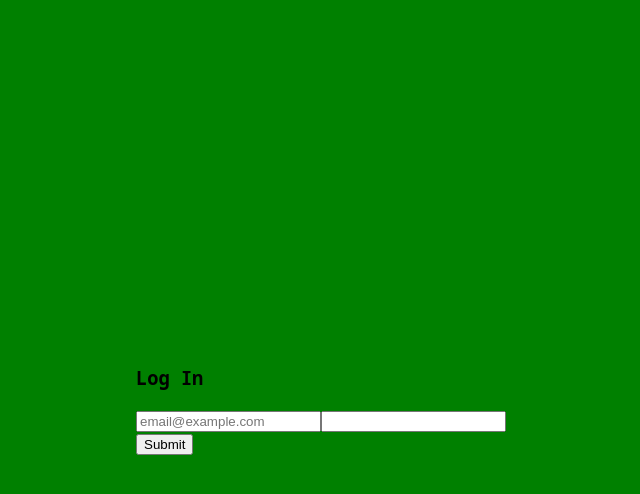
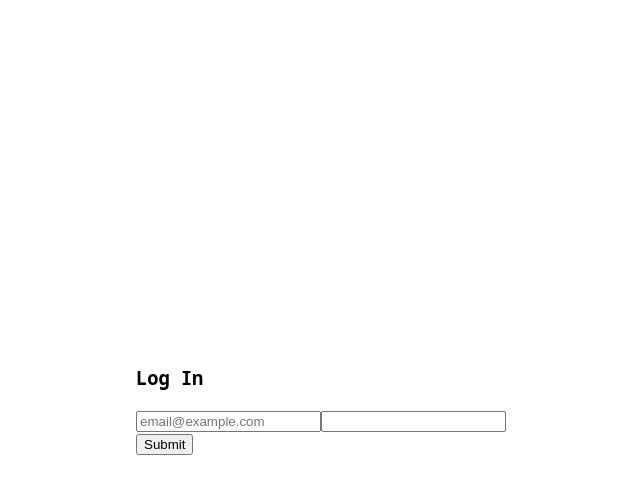
Before and after one commit to Cam06002/x-text, a React (Create React App) app: page / in a window 1280 px wide. Both pictures are taken after a click on the button "Log In". Shown: the part 742-1236 px from the top of the page, without its empty margins (319-959 px from the left). Built offline with nearby package versions, Linux system fonts and the light colour scheme.

Commit message:
added dummy buttons and states for login and registration

```diff
--- a/src/App.css
+++ b/src/App.css
@@ -63,14 +63,16 @@ body {
 
 .modal-style {
   display: flex;
-  height:100vh!important;
+  height:100vh !important;
   max-width:none!important;
   width:100%!important;
   justify-items: center !important;
   justify-content: center !important;
+  justify-self: center !important;
   align-items: center !important;
   align-content: center !important;
-  background-color: green;
+  align-self: center !important;
+  background-color: white;
 }
 
 .center-all{
--- a/src/Auth/login.js
+++ b/src/Auth/login.js
@@ -1,10 +1,21 @@
+import { useState } from "react";
 import LoginView from "./loginView";
 
 export default function Login({
     isLogin,
     HandleCloseLogin
 }){
+    const [email, setEmail] = useState();
+    const [password, setPassword] = useState();
+
     return(
-        <LoginView isLogin={isLogin} HandleCloseLogin={HandleCloseLogin}/>
+        <LoginView
+            isLogin={isLogin}
+            HandleCloseLogin={HandleCloseLogin}
+            email={email}
+            setEmail={setEmail}
+            password={password}
+            setPassword={setPassword}
+        />
     );
 }
--- a/src/Auth/loginView.js
+++ b/src/Auth/loginView.js
@@ -2,7 +2,11 @@ import { Button, Form, Modal } from 'react-bootstrap';
 
 export default function LoginView({
     isLogin,
-    HandleCloseLogin
+    HandleCloseLogin,
+    email,
+    setEmail,
+    password,
+    setPassword
 }){
     return (
         <Modal dialogClassName='modal-style' show={isLogin} onHide={HandleCloseLogin}>
@@ -11,8 +15,8 @@ export default function LoginView({
             </Modal.Header>
             <Modal.Body>
                 <Form>
-                    <Form.Control type='email' placeholder='email@example.com'/>
-                    <Form.Control type='password'/>
+                    <Form.Control type='email' placeholder='email@example.com' value={email} onChange={(e)=>{setEmail(e.target.value)}}/>
+                    <Form.Control type='password' value={password} onChange={(e)=>setPassword(e.target.value)}/>
                 </Form>
             </Modal.Body>
             <Modal.Footer>
--- a/src/Auth/register.js
+++ b/src/Auth/register.js
@@ -1,10 +1,24 @@
+import { useState } from "react";
 import RegistrationView from "./registrationView";
 
 export default function Register({
     isRegistration,
     HandleCloseRegistration
 }) {
+    const [name, setName] = useState();
+    const [email, setEmail] = useState();
+    const [password, setPassword] = useState();
+
     return(
-        <RegistrationView isRegistration={isRegistration} HandleCloseRegistration={HandleCloseRegistration} />
+        <RegistrationView
+            isRegistration={isRegistration}
+            HandleCloseRegistration={HandleCloseRegistration}
+            name={name}
+            setName={setName}
+            email={email}
+            setEmail={setEmail}
+            password={password}
+            setPassword={setPassword}
+        />
     )
 }
--- a/src/Auth/registrationView.js
+++ b/src/Auth/registrationView.js
@@ -2,7 +2,13 @@ import { Button, Form, Modal } from 'react-bootstrap';
 
 export default function RegistrationView({
     isRegistration,
-    HandleCloseRegistration
+    HandleCloseRegistration,
+    name,
+    setName,
+    email,
+    setEmail,
+    password,
+    setPassword
 }){
     return (
         <Modal dialogClassName='modal-style' show={isRegistration} onHide={HandleCloseRegistration}>
@@ -11,9 +17,9 @@ export default function RegistrationView({
             </Modal.Header>
             <Modal.Body>
                 <Form>
-                    <Form.Control type='text' placeholder='Name'/>
-                    <Form.Control type='email' placeholder='email@example.com'/>
-                    <Form.Control type='password'/>
+                    <Form.Control type='text' placeholder='Name' value={name} onChange={(e)=>setName(e.target.value)}/>
+                    <Form.Control type='email' placeholder='email@example.com' value={email} onChange={(e)=>{setEmail(e.target.value)}}/>
+                    <Form.Control type='password' value={password} onChange={(e)=>setPassword(e.target.value)}/>
                 </Form>
             </Modal.Body>
             <Modal.Footer>
```
